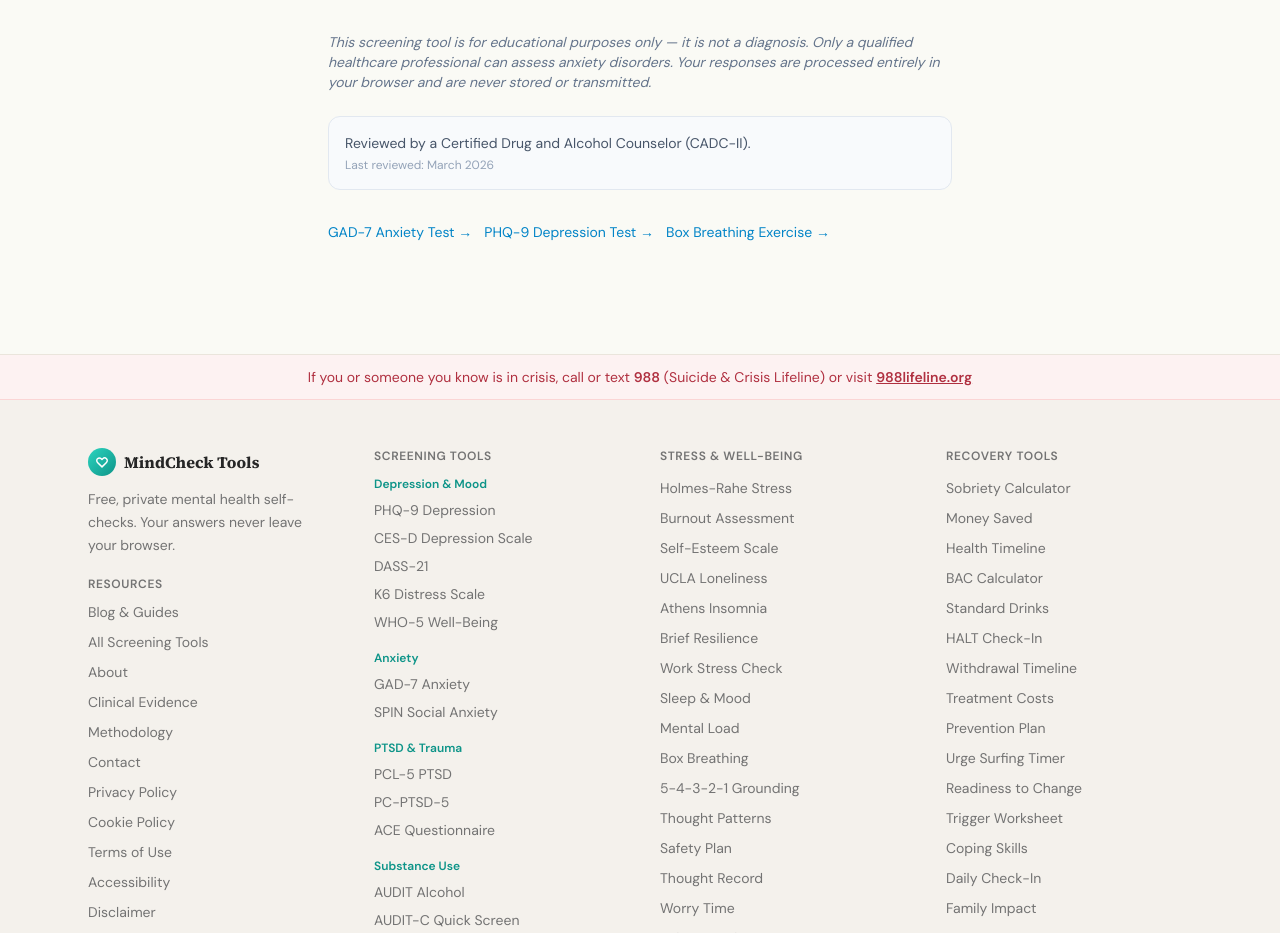
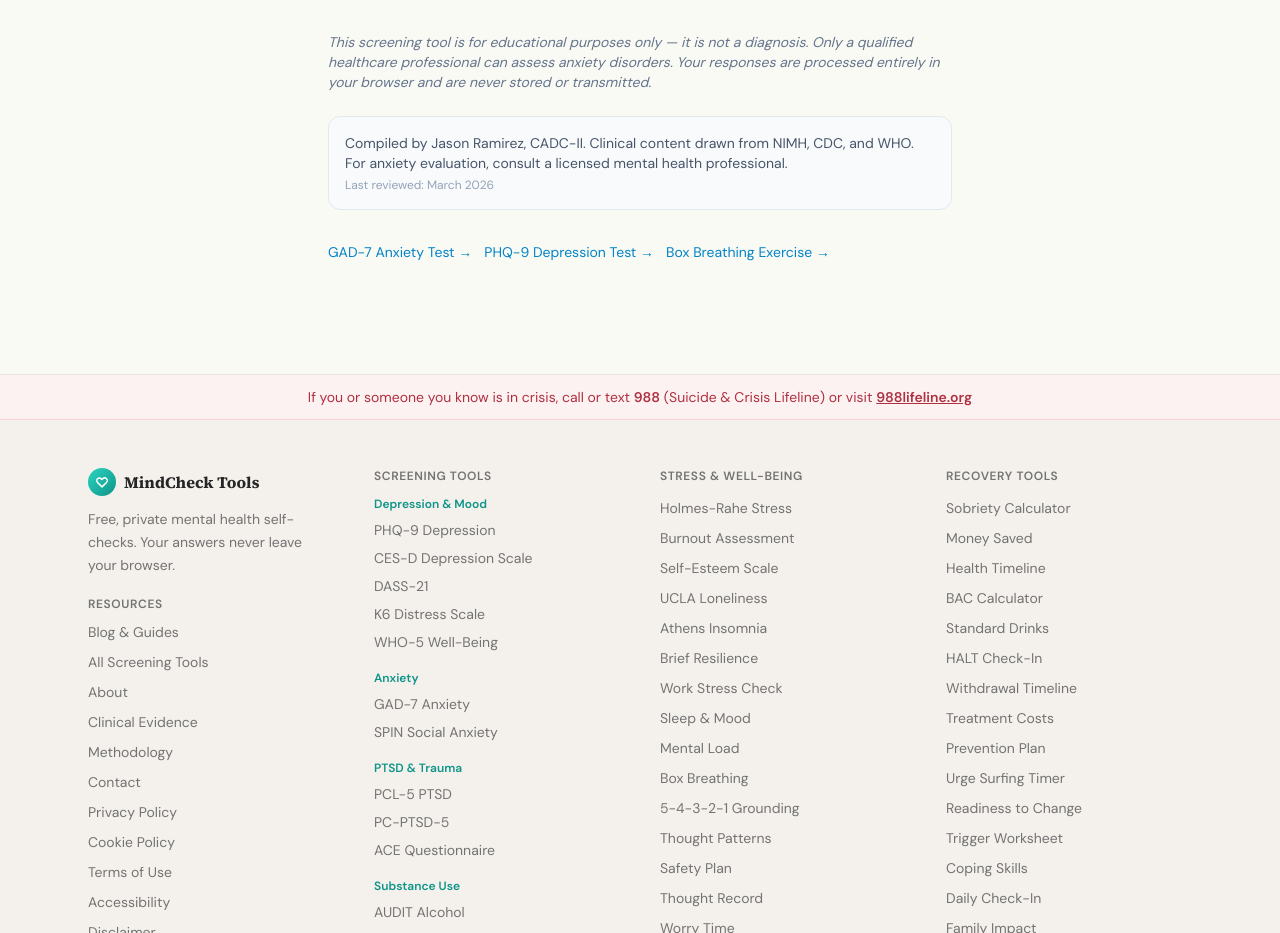
Before and after one commit to raiderj77/mhsud, a Next.js app: page /anxiety-test-for-men in a window 1280 px wide. Shown: the part 3582-4515 px from the top of the page. Built offline with nearby package versions, Linux system fonts and the light colour scheme; a web font is replaced by a local one.

Commit message:
attribution: anxiety group - scope-aware reviewer text (6 files)
Co-Authored-By: Claude Sonnet 4.6 <noreply@anthropic.com>

```diff
--- a/src/app/anxiety-test-for-men/page.tsx
+++ b/src/app/anxiety-test-for-men/page.tsx
@@ -163,7 +163,7 @@ export default function AnxietyTestForMenPage() {
         <div className="mb-6"><p className="text-sm text-slate-500 dark:text-slate-400 italic">This screening tool is for educational purposes only — it is not a diagnosis. Only a qualified healthcare professional can assess anxiety disorders. Your responses are processed entirely in your browser and are never stored or transmitted.</p></div>
 
         <div className="bg-slate-50 dark:bg-slate-800/50 border border-slate-200 dark:border-slate-700 rounded-xl p-4 mb-8">
-          <p className="text-sm text-slate-600 dark:text-slate-400">Reviewed by a Certified Drug and Alcohol Counselor (CADC-II).</p>
+          <p className="text-sm text-slate-600 dark:text-slate-400">Compiled by Jason Ramirez, CADC-II. Clinical content drawn from NIMH, CDC, and WHO. For anxiety evaluation, consult a licensed mental health professional.</p>
           <p className="text-xs text-slate-400 dark:text-slate-500 mt-1">Last reviewed: March 2026</p>
         </div>
 
--- a/src/app/anxiety-test-for-teens/page.tsx
+++ b/src/app/anxiety-test-for-teens/page.tsx
@@ -361,7 +361,7 @@ export default function AnxietyTestForTeensPage() {
         <div className="mb-6"><p className="text-sm text-slate-500 dark:text-slate-400 italic">This screening tool is for educational purposes only — it is not a diagnosis. Only a qualified healthcare professional can assess anxiety disorders. Your responses are processed entirely in your browser and are never stored or transmitted.</p></div>
 
         <div className="bg-slate-50 dark:bg-slate-800/50 border border-slate-200 dark:border-slate-700 rounded-xl p-4 mb-8">
-          <p className="text-sm text-slate-600 dark:text-slate-400">Reviewed by a Certified Drug and Alcohol Counselor (CADC-II).</p>
+          <p className="text-sm text-slate-600 dark:text-slate-400">Compiled by Jason Ramirez, CADC-II. Clinical content drawn from NIMH, CDC, and WHO. For anxiety evaluation, consult a licensed mental health professional.</p>
           <p className="text-xs text-slate-400 dark:text-slate-500 mt-1">Last reviewed: March 2026</p>
         </div>
 
--- a/src/app/anxiety-test-for-women/page.tsx
+++ b/src/app/anxiety-test-for-women/page.tsx
@@ -428,7 +428,7 @@ export default function AnxietyTestForWomenPage() {
         {/* Author Bio */}
         <div className="bg-slate-50 dark:bg-slate-800/50 border border-slate-200 dark:border-slate-700 rounded-xl p-4 mb-8">
           <p className="text-sm text-slate-600 dark:text-slate-400">
-            Reviewed by a Certified Drug and Alcohol Counselor (CADC-II).
+            Compiled by Jason Ramirez, CADC-II. Clinical content drawn from NIMH, CDC, and WHO. For anxiety evaluation, consult a licensed mental health professional.
           </p>
           <p className="text-xs text-slate-400 dark:text-slate-500 mt-1">
             Last reviewed: March 2026
--- a/src/app/social-anxiety-test-college/page.tsx
+++ b/src/app/social-anxiety-test-college/page.tsx
@@ -308,7 +308,7 @@ export default function SocialAnxietyTestCollegePage() {
         {/* Author Bio */}
         <div className="bg-slate-50 dark:bg-slate-800/50 border border-slate-200 dark:border-slate-700 rounded-xl p-4 mb-8">
           <p className="text-sm text-slate-600 dark:text-slate-400">
-            Reviewed by a Certified Drug and Alcohol Counselor (CADC-II).
+            Compiled by Jason Ramirez, CADC-II. Clinical content drawn from NIMH, CDC, and WHO. For anxiety evaluation, consult a licensed mental health professional.
           </p>
           <p className="text-xs text-slate-400 dark:text-slate-500 mt-1">
             Last reviewed: March 2026
--- a/src/app/spin-social-anxiety-test/SpinClient.tsx
+++ b/src/app/spin-social-anxiety-test/SpinClient.tsx
@@ -711,7 +711,7 @@ export function SpinClient({ faqData }: Props) {
       <div className="mb-6 p-4 bg-sand-100 dark:bg-night-800 border border-sand-200 dark:border-neutral-700 rounded-xl text-xs text-neutral-500 dark:text-neutral-400 leading-relaxed">
         <p className="font-semibold mb-1">Clinical Disclaimer</p>
         <p>
-          The SPIN is a screening tool for educational and self-reflection purposes. It is not a clinical assessment and cannot determine whether you have social anxiety disorder. A score of 19 or higher suggests social anxiety symptoms that may warrant professional evaluation. Always consult a qualified healthcare professional for mental health concerns. Reviewed by a Certified Drug and Alcohol Counselor (CADC-II).
+          The SPIN is a screening tool for educational and self-reflection purposes. It is not a clinical assessment and cannot determine whether you have social anxiety disorder. A score of 19 or higher suggests social anxiety symptoms that may warrant professional evaluation. Always consult a qualified healthcare professional for mental health concerns. Compiled by Jason Ramirez, CADC-II. Clinical content drawn from NIMH, CDC, and WHO. For anxiety evaluation, consult a licensed mental health professional.
         </p>
       </div>
 
--- a/src/app/stress-test-college-students/page.tsx
+++ b/src/app/stress-test-college-students/page.tsx
@@ -351,7 +351,7 @@ export default function StressTestCollegeStudentsPage() {
         {/* Author Bio */}
         <div className="bg-slate-50 dark:bg-slate-800/50 border border-slate-200 dark:border-slate-700 rounded-xl p-4 mb-8">
           <p className="text-sm text-slate-600 dark:text-slate-400">
-            Reviewed by a Certified Drug and Alcohol Counselor (CADC-II).
+            Compiled by Jason Ramirez, CADC-II. Clinical content drawn from NIMH, CDC, and WHO. For anxiety evaluation, consult a licensed mental health professional.
           </p>
           <p className="text-xs text-slate-400 dark:text-slate-500 mt-1">
             Last reviewed: May 2026
```
